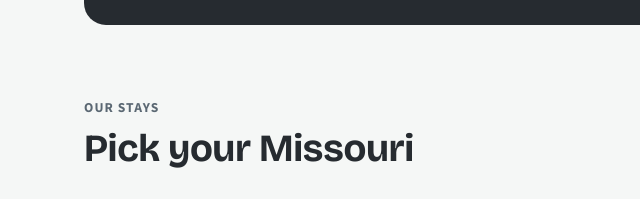
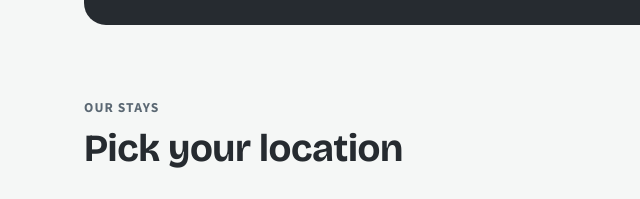
Before and after one commit to zjpproperties/zjpproperties-site, a plain HTML site: page index.html in a window 1280 px wide. Shown: the part 788-987 px from the top of the page, 0-640 px from the left. Drawn offline with nearby package versions, Linux system fonts and the light colour scheme.

Commit message:
Homepage: 'Pick your location' heading
Co-Authored-By: Claude Opus 5.5 <noreply@anthropic.com>
Claude-Session: https://claude.ai/code/session_0164WnZBCCBhqfnZ1mpMQ6R6

```diff
--- a/index.html
+++ b/index.html
@@ -72,7 +72,7 @@
   <section id="stays">
     <div class="wrap">
       <div class="section-head">
-        <div><div class="kicker">Our stays</div><h2>Pick your Missouri</h2></div>
+        <div><div class="kicker">Our stays</div><h2>Pick your location</h2></div>
         <p>Both homes are professionally cleaned before every arrival and personally checked by us.</p>
       </div>
       <div class="stays">
```
